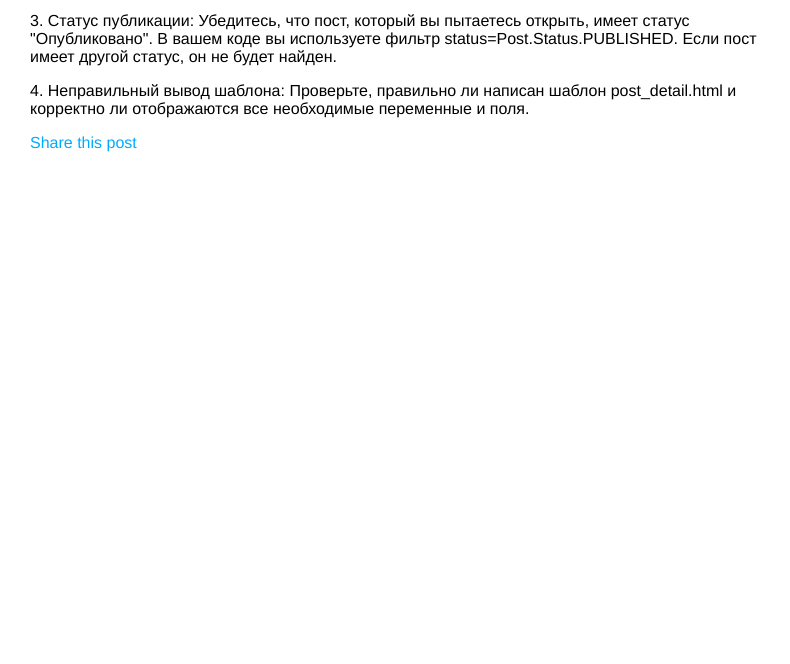
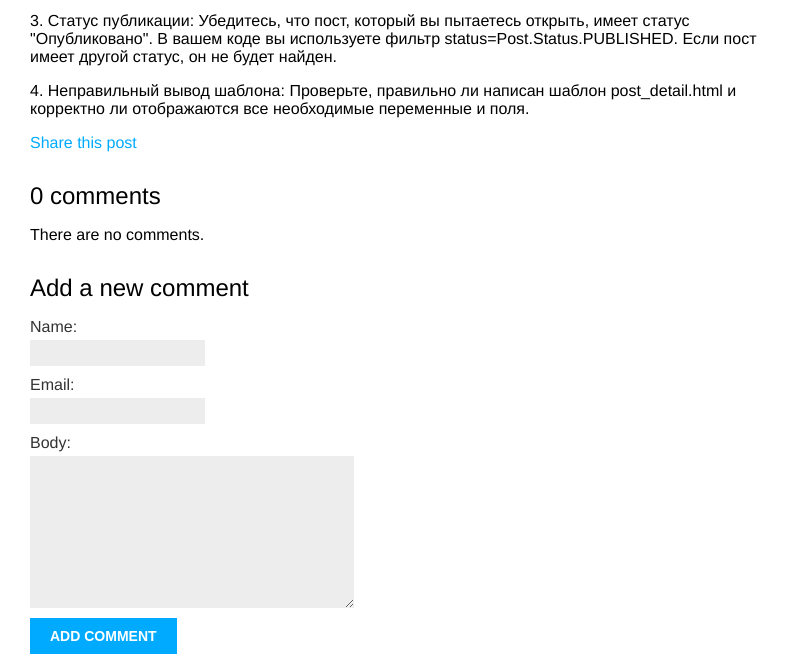
Before and after one commit to bHopEr1337/Django_blog, a Django app: a page that uses mysite/blog/templates/blog/post/detail.html in a window 1280 px wide. Shown: the part 234-898 px from the top of the page, without its empty margins (0-790 px from the left). Before the commit the page ends 386 px from the top, so only its background shows below. Run offline with Django 5.2, Linux system fonts and the light colour scheme; data comes from the database, SQL or seed files in the repository; both versions use the stored data as it was after the commit.

Commit message:
Comment system

```diff
--- a/mysite/blog/forms.py
+++ b/mysite/blog/forms.py
@@ -1,4 +1,5 @@
 from django import forms
+from .models import Comment
 
 class EmailPostForm(forms.Form):
     name = forms.CharField(max_length=25)
@@ -6,3 +7,9 @@ class EmailPostForm(forms.Form):
     to = forms.EmailField()
     comments = forms.CharField(required=False,
                                widget=forms.Textarea)
+
+
+class CommentForm(forms.ModelForm):
+    class Meta:
+        model = Comment
+        fields = ['name', 'email', 'body']
--- a/mysite/blog/models.py
+++ b/mysite/blog/models.py
@@ -50,3 +50,21 @@ class Post(models.Model):
                              self.publish.month,
                              self.publish.day,
                              self.slug])
+
+class Comment(models.Model):
+    post = models.ForeignKey(Post,
+                             on_delete=models.CASCADE,
+                             related_name='comments')
+    name = models.CharField(max_length=80)
+    email = models.EmailField()
+    body = models.TextField()
+    created = models.DateTimeField(auto_now_add=True)
+    updated = models.DateTimeField(auto_now=True)
+    active = models.BooleanField(default=True)
+    class Meta:
+        ordering = ['created']
+    indexes = [
+        models.Index(fields=['created']),
+    ]
+    def __str__(self):
+        return f'Comment by {self.name} on {self.post}'
--- a/mysite/blog/templates/blog/post/detail.html
+++ b/mysite/blog/templates/blog/post/detail.html
@@ -13,4 +13,21 @@
   Share this post
   </a>
 </p>
+{% with comments.count as total_comments %}
+<h2>
+  {{ total_comments }} comment{{ total_comments|pluralize }}
+</h2>
+{% endwith %}
+{% for comment in comments %}
+<div class="comment">
+  <p class="info">
+    Comment {{ forloop.counter }} by {{ comment.name }}
+    {{ comment.created }}
+  </p>
+  {{ comment.body|linebreaks }}
+</div>
+{% empty %}
+<p>There are no comments.</p>
+{% endfor %}
+ {% include "blog/post/includes/comment_form.html" %}
 {% endblock %}
--- /dev/null
+++ b/mysite/blog/templates/blog/post/includes/comment_form.html
@@ -0,0 +1,8 @@
+
+
+<h2>Add a new comment</h2>
+<form action="{% url "blog:post_comment" post.id %}" method="post">
+{{ form.as_p }}
+{% csrf_token %}
+<p><input type="submit" value="Add comment"></p>
+</form>
--- a/mysite/blog/urls.py
+++ b/mysite/blog/urls.py
@@ -10,5 +10,7 @@ urlpatterns = [
          views.post_detail,
          name='post_detail'),
     path('<int:post_id>/share/',
-         views.post_share, name='post_share')
+         views.post_share, name='post_share'),
+    path('<int:post_id>/comment/',
+         views.post_comment, name='post_comment'),
 ]
--- a/mysite/blog/views.py
+++ b/mysite/blog/views.py
@@ -1,9 +1,10 @@
 from django.shortcuts import render, get_object_or_404
-from .models import Post
+from .models import Post, Comment
 from django.core.paginator import Paginator, EmptyPage, PageNotAnInteger
 from django.views.generic import ListView
-from .forms import EmailPostForm
+from .forms import EmailPostForm, CommentForm
 from django.core.mail import send_mail
+from django.views.decorators.http import require_POST
 
 class PostListView(ListView):
     """
@@ -37,9 +38,13 @@ def post_detail(request, year, month, day, post):
                              publish__year=year,
                              publish__month=month,
                              publish__day=day)
+    comments = post.comments.filter(active=True)
+    form = CommentForm()
     return render(request,
                   'blog/post/detail.html',
-                  {'post': post})
+                  {'post': post,
+                          'comments': comments,
+                          'form': form})
 
 
 def post_share(request, post_id):
@@ -66,3 +71,23 @@ def post_share(request, post_id):
     return render(request, 'blog/post/share.html', {'post':post,
                                                                             'form':form,
                                                                             'sent':sent})
+
+@require_POST
+def post_comment(request, post_id):
+    post = get_object_or_404(Post,
+                             id=post_id,
+                             status=Post.Status.PUBLISHED)
+    comment = None
+    # Комментарий был отправлен
+    form = CommentForm(data=request.POST)
+    if form.is_valid():
+        # Создать объект класса Comment, не сохраняя его в базе данных
+        comment = form.save(commit=False)
+        # Назначить пост комментарию
+        comment.post = post
+        # Сохранить комментарий в базе данных
+        comment.save()
+    return render(request, 'blog/post/comment.html',
+                  {'post': post,
+                   'form': form,
+                   'comment': comment})
```
Also changed, not shown: mysite/blog/admin.py (+7 -1 lines), mysite/blog/templates/blog/post/comment.html (added, +12 -0 lines), mysite/blog/migrations/0004_alter_post_publish_comment.py (added), mysite/db.sqlite3. Lines whose indentation alone changed are shown as unchanged.
